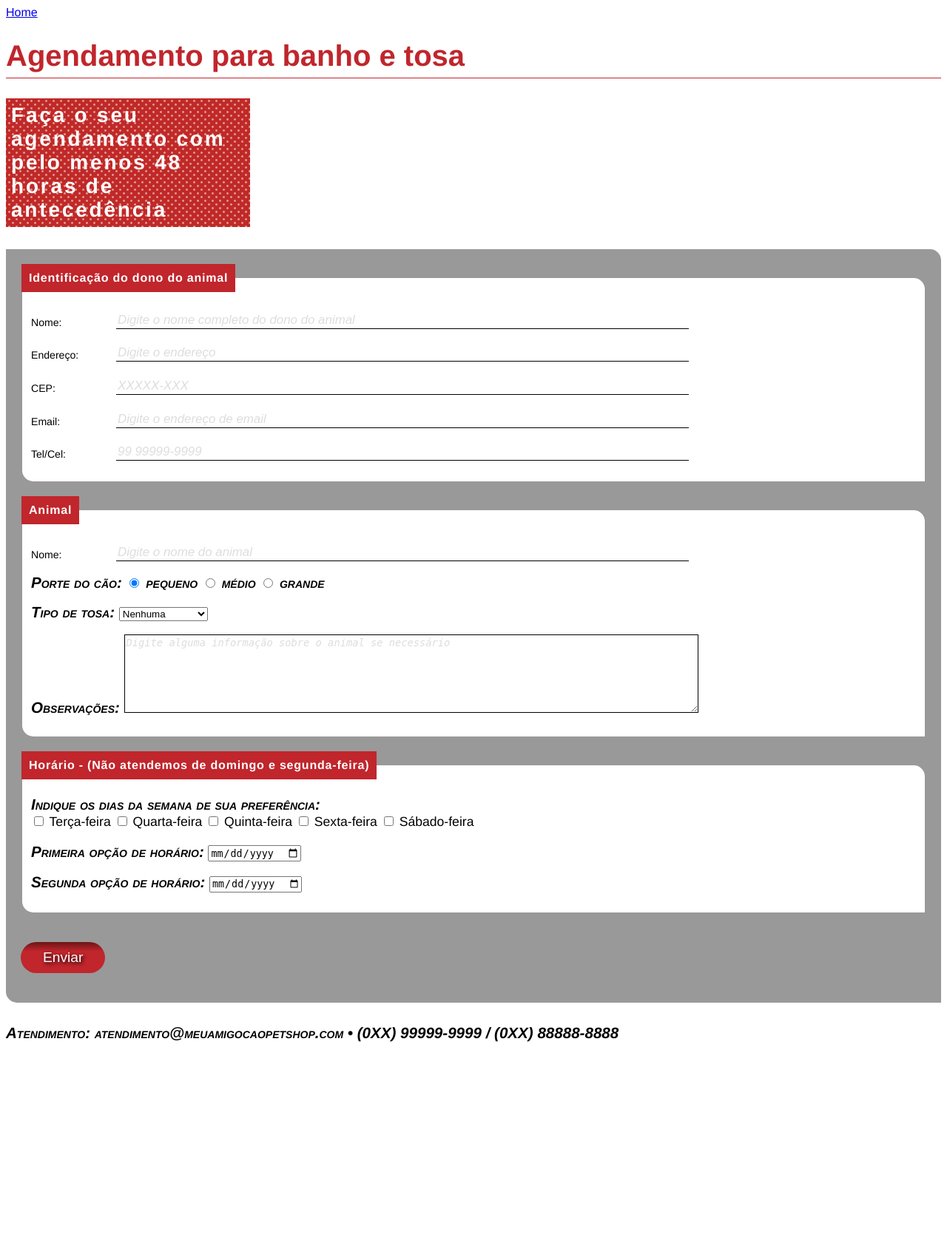
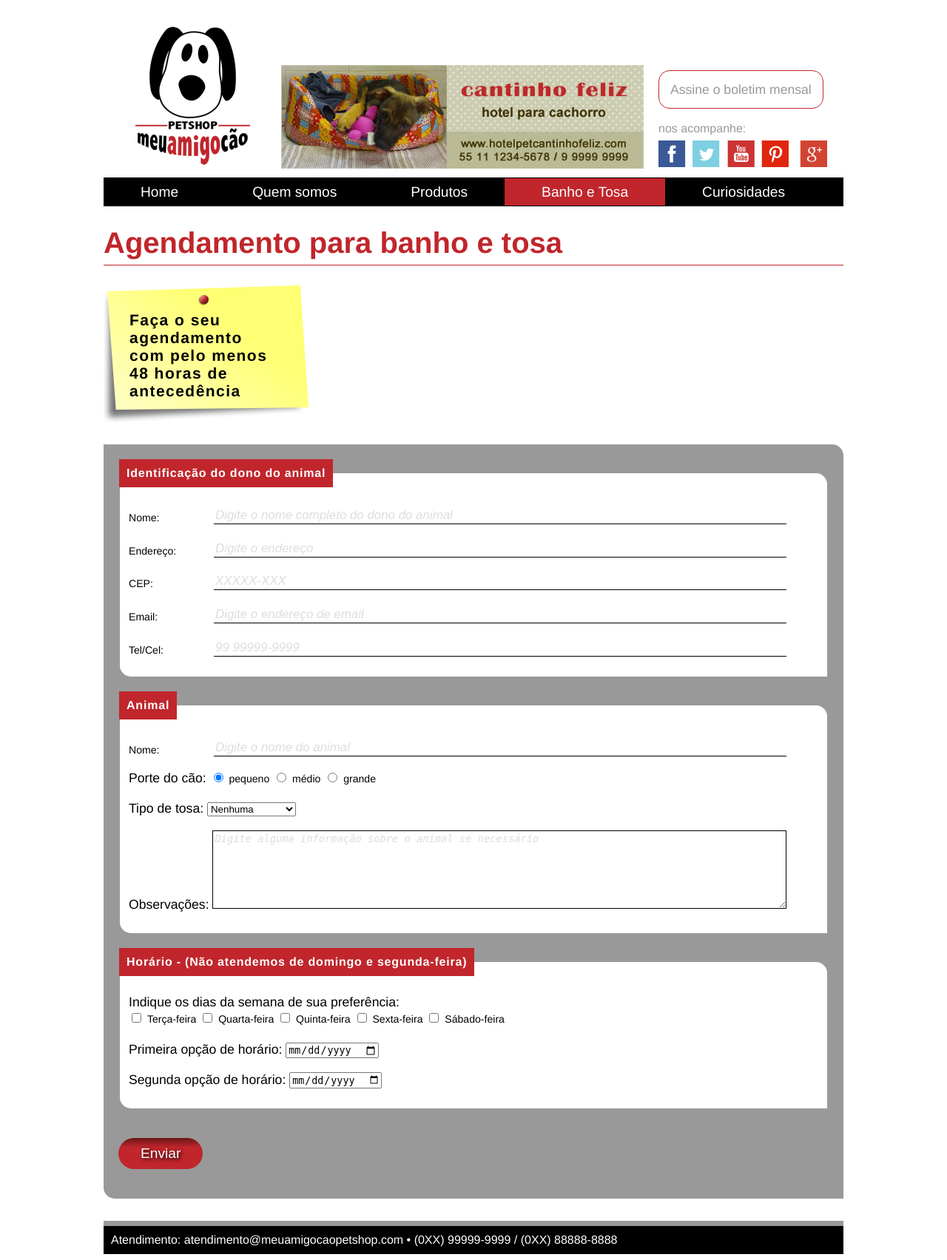
Before and after one commit to VictorH131/aprendendohtml, a PHP site: page /cap05/projeto/banho-e-tosa.html in a window 1280 px wide. Shown: the whole page at 74% size. Before the commit the page ends 1409 px from the top, so only its background shows below. Run offline with PHP 8.4, Linux system fonts and the light colour scheme.

Commit message:
att tarefa cap 05 pag 236

```diff
--- a/cap05/projeto/banho-e-tosa.html
+++ b/cap05/projeto/banho-e-tosa.html
@@ -10,7 +10,52 @@
 </head>
 
 <body id="banhoEtosa">
-<a href="index.html">Home</a>
+
+    <header>
+
+        <h1>Meu amigo cão - Petshop</h1>
+
+        <div id="anuncio">
+        <img src="multimidia/anuncio-cantinho-feliz-h.jpg" alt="anúncio - cantinho feliz, hotel para cachorro">
+        </div>
+        <body>
+
+
+        <section>
+
+        <p><a href="boletim.html">Assine o boletim mensal</a></p>
+
+        <p>nos acompanhe: </p>
+        <figure>
+        <a href="#"><img src="multimidia/ms-facebook.gif" alt="facebook"></a>
+        <a href="#"><img src="multimidia/ms-twitter.gif" alt="twitter"></a>
+        <a href="#"><img src="multimidia/ms-youtube.gif" alt="youtube"></a>
+        <a href="#"><img src="multimidia/ms-pinterest.gif" alt="pinterest"></a>
+        <a href="#"><img src="multimidia/ms-gmais.gif" alt="google mais"></a>
+        </figure>
+
+        </section>
+
+        </header>
+
+        <nav>
+
+        <ul>
+
+        <li><a href="index.html">Home</a></li>
+
+        <li><a href="quem-somos.html">Quem somos</a></li>
+
+        <li><a href="produtos.html">Produtos</a></li>
+
+        <li><a href="banho-e-tosa.html">Banho e Tosa</a></li>
+
+        <li><a href="curiosidades.html">Curiosidades</a></li>
+
+        </ul>
+
+        </nav>
+
 <main>
 
 <h1> Agendamento para banho e tosa </h1>
@@ -38,9 +83,9 @@
 <p><label for="nome_animal">Nome:</label> <input type="text" name="nome_animal" id="nome_animal"  size = "25" maxlength="40" placeholder="Digite o nome do animal"/></p>
 
 <p> Porte do cão:
-<input type="radio" name="porte_animal" id="animal_pequeno" value="animal_pequeno" checked> pequeno
-<input type="radio" name="porte_animal" id="animal_medio" value="animal_medio" > médio
-<input type="radio" name="porte_animal" id="animal_grande" value="animal_grande"> grande
+<input type="radio" name="porte_animal" id="animal_pequeno" value="animal_pequeno" checked> <label for="animal_pequeno" class="labelSimples">pequeno</label>
+<input type="radio" name="porte_animal" id="animal_medio" value="animal_medio" > <label for="animal_medio" class="labelSimples"> médio</label>
+<input type="radio" name="porte_animal" id="animal_grande" value="animal_grande"> <label for="animal_grande" class="labelSimples">grande</label>
 </p>
 
 <p>
@@ -64,11 +109,11 @@ Tipo de tosa:
 <fieldset id="ident_marcacao">
 <legend> Horário - (Não atendemos de domingo e segunda-feira) </legend>
 <p>Indique os dias da semana de sua preferência:<br>
-<input type="checkbox" name="semana" value="idterca"/> Terça-feira
-<input type="checkbox" name="semana" value="idquarta"/> Quarta-feira
-<input type="checkbox" name="semana" value="idquinta"/> Quinta-feira
-<input type="checkbox" name="semana" value="idsexta"/> Sexta-feira
-<input type="checkbox" name="semana" value="idsabado"/> Sábado-feira
+<input type="checkbox" name="semana" value="idterca" id="idterca"/> <label for="idterca" class="labelSimples">Terça-feira</label>
+<input type="checkbox" name="semana" value="idquarta" id="idquarta"/> <label for="idquarta" class="labelSimples">Quarta-feira</label>
+<input type="checkbox" name="semana" value="idquinta" id="idquinta"/> <label for="idquinta" class="labelSimples">Quinta-feira</label></label>
+<input type="checkbox" name="semana" value="idsexta" id="idsexta"/> <label for="idsexta" class="labelSimples">Sexta-feira</label>
+<input type="checkbox" name="semana" value="idsabado" id="idsabado"/> <label for="idsabado" class="labelSimples">Sábado-feira</label>
 </p>
 
 <p>Primeira opção de horário:
--- a/cap05/projeto/estilos/principal.css
+++ b/cap05/projeto/estilos/principal.css
@@ -1,11 +1,142 @@
-h1 {
+/*estrutura*/
+
+body{
+    width: 1000px;
+    margin-left: auto;
+    margin-right: auto;
+}
+
+
+/*textos da area principal*/
+
+body {
+    font-family: Helvetica, Arial, sans-serif;
+}
+
+header h1 {
+    width: 240px;
+    float: left;
+    background-image: url(../multimidia/meu-amigo-cao-petshop-header.png);
+    background-repeat: no-repeat;
+    background-position: center center;
+    height: 200px;
+    text-indent: -1000px;
+    margin-bottom: 0px;
+}
+
+header #anuncio {
+   width: 510px;
+   float: left;
+   margin: 80px auto auto;
+   padding-top: 0px;
+}
+
+header section{
+    padding-top: 70px;
+}
+
+header section a[href="boletim.html"] {
+    border: solid #C0262C thin;
+    padding: 15px;
+    border-radius: 15px;
+    color: #999999;
+    text-decoration: none;
+    font-size: 1.1em;
+}
+
+header section p{
+    color: #999999;
+    margin: 33px auto 7px;
+}
+
+header section figure{
+    width: 100%;
+    margin: 0px;
+}
+
+header section figure a{
+    padding: 25px 5px 0 0;
+    border: none;
+}
+
+header section figure a:first-child{
+    padding: 25px 5px 0 0;
+}
+
+header section figure a:last-child{
+    padding: 25px 0 0 5px;
+}
+
+/*estrutura de navegação*/
+
+nav {
+    background-color: #000;
+    overflow: auto;
+    clear: both;
+    margin-top: 10px;
+}
+
+nav ul {
+    list-style: none;
+    padding-left: 0px;
+    margin-top: 1px;
+}
+
+nav ul li {
+    float: left;
+}
+
+nav ul a {
+    color: #fff;
+    text-decoration: none;
+    font-size: 1.2em;
+    padding: 8px 50px;
+    line-height: 2em;
+}
+
+#inicial a[href="index.html"], #quemSomos a[href="quem-somos.html"], #produtos a[href="produtos.html"], #banhoEtosa a[href="banho-e-tosa.html"], #curiosidades a[href="curiosidades.html"]
+{
+    background-color: #C0262C;
+}
+
+/*estrutura pagina inicial*/
+#inicial aside{
+    width: 230px;
+    float: left;
+    margin-top: 30px;
+}
+
+#inicial main{
+    width: 490px;
+    float: left;
+    margin: 30px 25px 10px;
+}
+
+/*rodape*/
+
+footer {
+    clear: both;
+    border-top: 7px solid #999;
+    background-color: #000;
+    color: #fff;
+    text-align: center;
+    padding: 10px;
+}
+
+footer p {
+    margin: 0px;
+}
+
+
+
+main h1 {
     color: #C0262C;
 	font-size: 2.5em; /* 40/16=2.5 */
-border-bottom: #C0262C solid thin;
-padding-bottom: 7px;
+    border-bottom: #C0262C solid thin;
+    padding-bottom: 7px;
 }
 
-h2 {
+main h2 {
     font-size: 1.75em; /* 28/16=1.75 */
     background: #c0262c url(../multimidia/back-bolinha.gif) repeat top center;
     color: #fff;
@@ -14,25 +145,27 @@ h2 {
     width: 316px;
 }
 
-p {
+main p {
 font-size: 1.1em;
 line-height: 1.3em;
 text-align: justify;
 }
 
-p:first-line {
+main p:first-line {
 font-size: 1.17em;
 font-variant: small-caps;
 font-weight: bolder;
 font-style: italic;
 }
 
-hr {
+main h2+p:first-line{
+    font-size: 1.17em;
+    font-variant: small-caps;
+    font-weight: bolder;
+    font-style: italic;
+}
+main hr {
 border-color: #C0262C;
-}
-
-body {
-font-family: Helvetica, Arial, sans-serif;
 }
 
 /* paginas produtos - tabela */
@@ -162,3 +295,65 @@ input[type="submit"] {
     padding: 10px;
     margin-left: -13px;
 }
+
+#banhoEtosa fieldset label {
+    display: block;
+    margin-top: 7px;
+    float: left;
+    width: 115px;
+}
+
+#banhoEtosa fieldset input[type="text"], #banhoEtosa fieldset input[type="email"]{
+    border: none;
+    border-bottom: #000 solid 1px;
+    font-size: 1.2em;
+    color: #000;
+    width: 770px;
+}
+
+#banhoEtosa fieldset textarea {
+    width: 770px;
+    height: 100PX;
+    font-size: 1.2em;
+    border: #000 solid 1px;
+}
+
+#banhoEtosa fieldset label.labelSimples {
+    display: inline;
+    float: none;
+}
+
+#banhoEtosa p{
+    text-align: left;
+}
+
+#banhoEtosa p::first-line {
+    font-size: inherit;
+    font-variant: inherit;
+    font-weight: inherit;inherit;
+    font-style: inherit;
+}
+
+#banhoEtosa main h2 {
+    background: #FEF84F url(../multimidia/postit.jpg) no-repeat top left;
+    color: #000;
+    padding: 35px;
+    /*paddin 35 para cada um dos 4 lados tamanho do postit: 277x185px*/
+    width: 207px;
+    /* 35+35=70 > 277-70=207*/
+    height: 115px;
+    /*35+35=70 > 185-70=115*/
+    font-size: 1.3125em;
+    /*21/16=1.3125*/
+    letter-spacing: .07em;
+}
+
+/* pagina quem somos */
+
+#quemSomos main img{
+    float: left;
+    margin: 0 20px 20px 0;
+    padding: 10px;
+    border: solid #c0262c thin;
+    background-color: #fff;
+}
--- a/index.html
+++ b/index.html
@@ -16,5 +16,6 @@
         <a href="web semantica.html"><li>semantica</li></a>
         <a href="http://www.google.com" target="_blank"><Li>Gogle</Li></a>
     </ul>
+
 </body>
 </html>
```
Also changed, not shown: cap05/projeto/boletim.html (+46 -0 lines), cap05/projeto/curiosidades.html (+62 -22 lines), cap05/projeto/index.html (+6 -3 lines), cap05/projeto/obrigado.html (+52 -2 lines), cap05/projeto/produtos.html (+46 -1 lines), cap05/projeto/quem-somos.html (+47 -2 lines).
